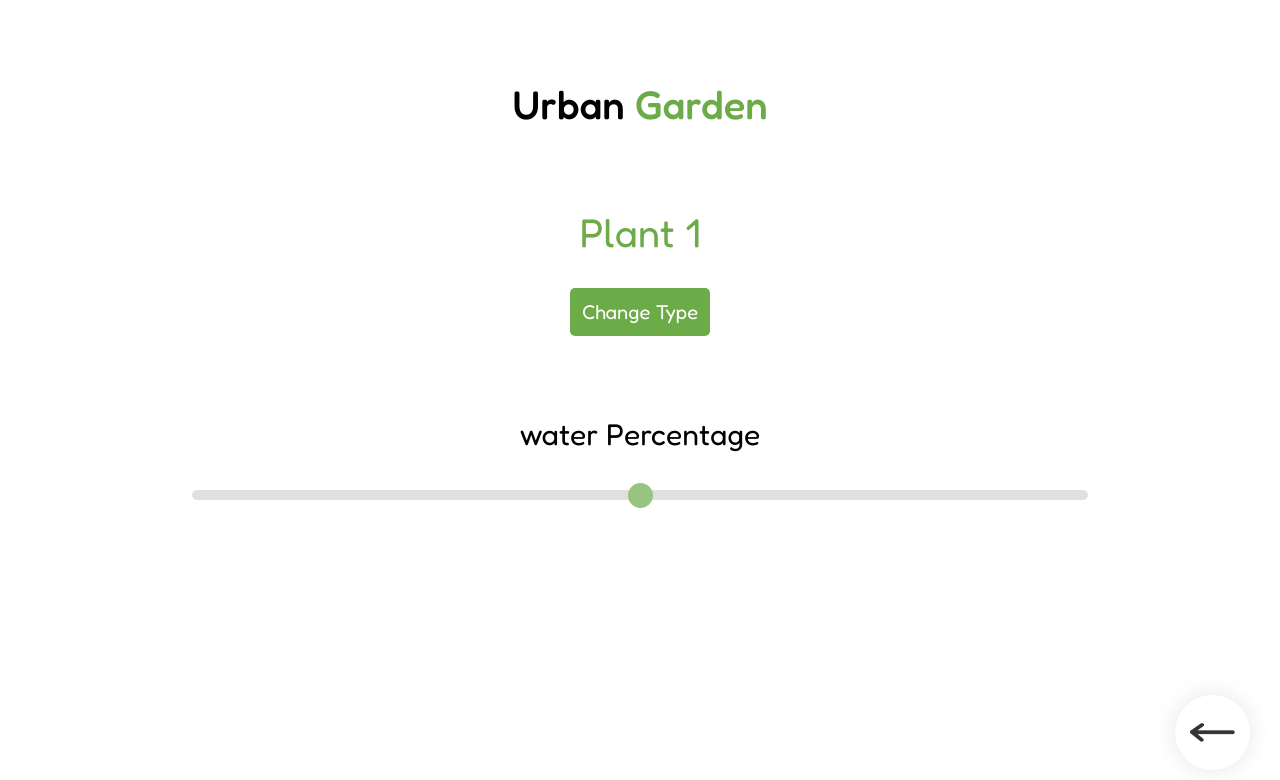
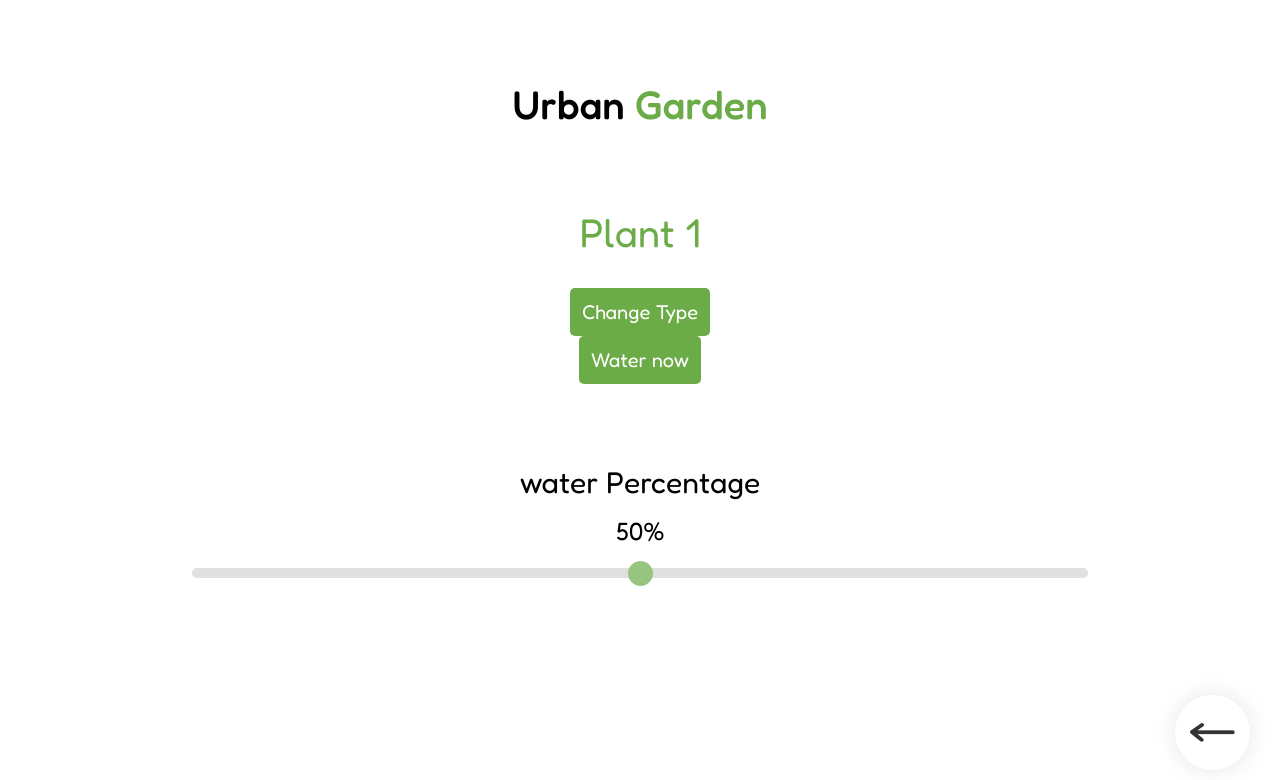
Before and after one commit to Shubham202/UG, a website with bundled scripts: page index.html in a window 1280 px wide. Both pictures are taken after a click on the element "Plant 1". Built offline with nearby package versions, Linux system fonts and the light colour scheme; no server answers.

Commit message:
status in html

```diff
--- a/index.html
+++ b/index.html
@@ -8,7 +8,7 @@
         <title>UG - Urban Garden</title>
 
         <link rel="stylesheet" href="style.css" />
-    <link rel="manifest" href="manifest.json">
+        <link rel="manifest" href="manifest.json" />
     </head>
     <body>
         <div class="title">
@@ -38,11 +38,19 @@
         <div class="indivisual-plant hide">
             <div class="plant-name">Plant 1</div>
             <button class="type">Change Type</button>
+            <button class="status">Water now</button>
             <div class="text">water Percentage</div>
             <span class="percent"></span>
             <div class="slide">
                 <div class="slidecontainer">
-          <input type="range" min="0" max="100" value="50" class="slider" id="myRange"/>
+                    <input
+                        type="range"
+                        min="0"
+                        max="100"
+                        value="50"
+                        class="slider"
+                        id="myRange"
+                    />
                 </div>
             </div>
         </div>
```
Lines whose indentation alone changed are shown as unchanged.
